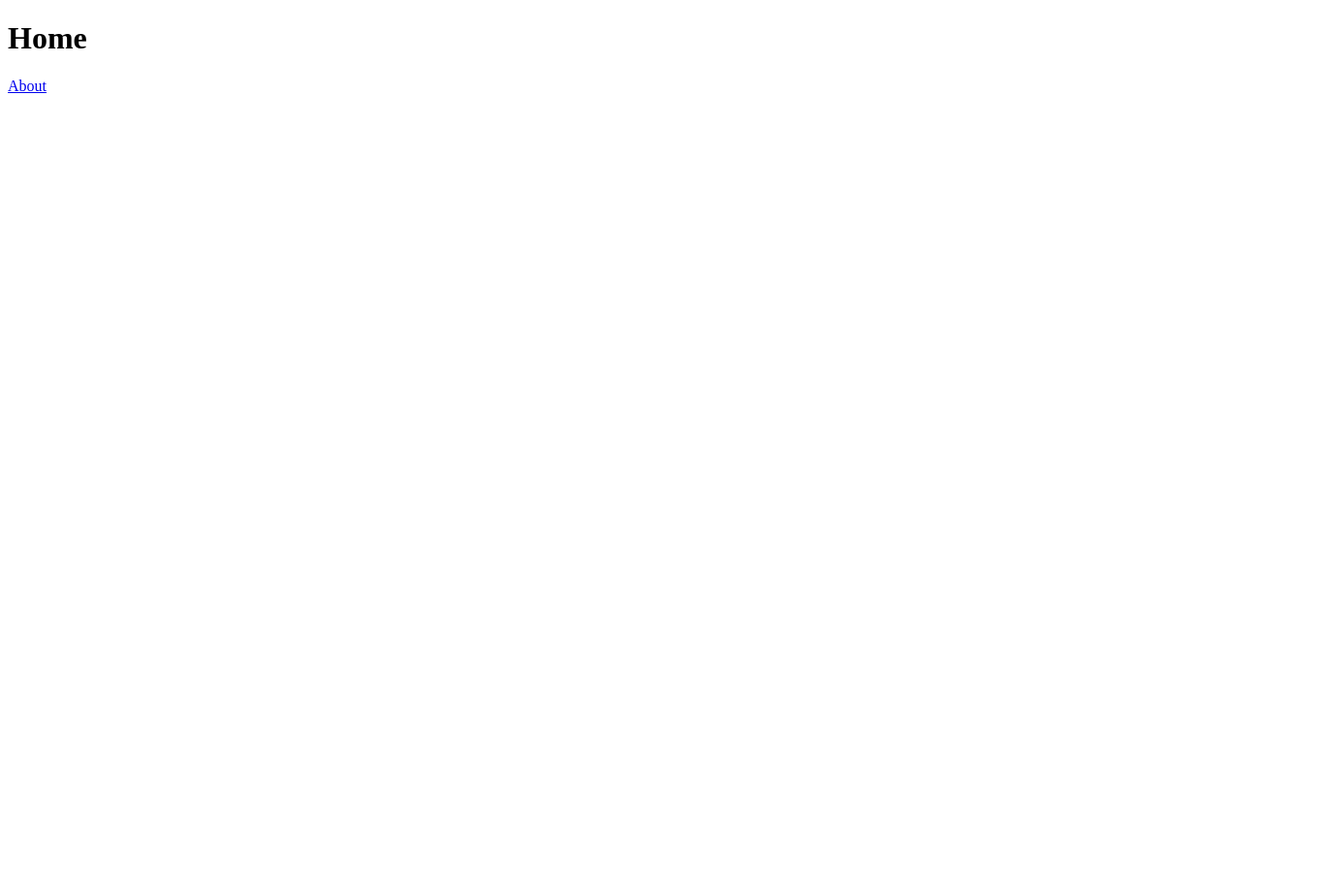
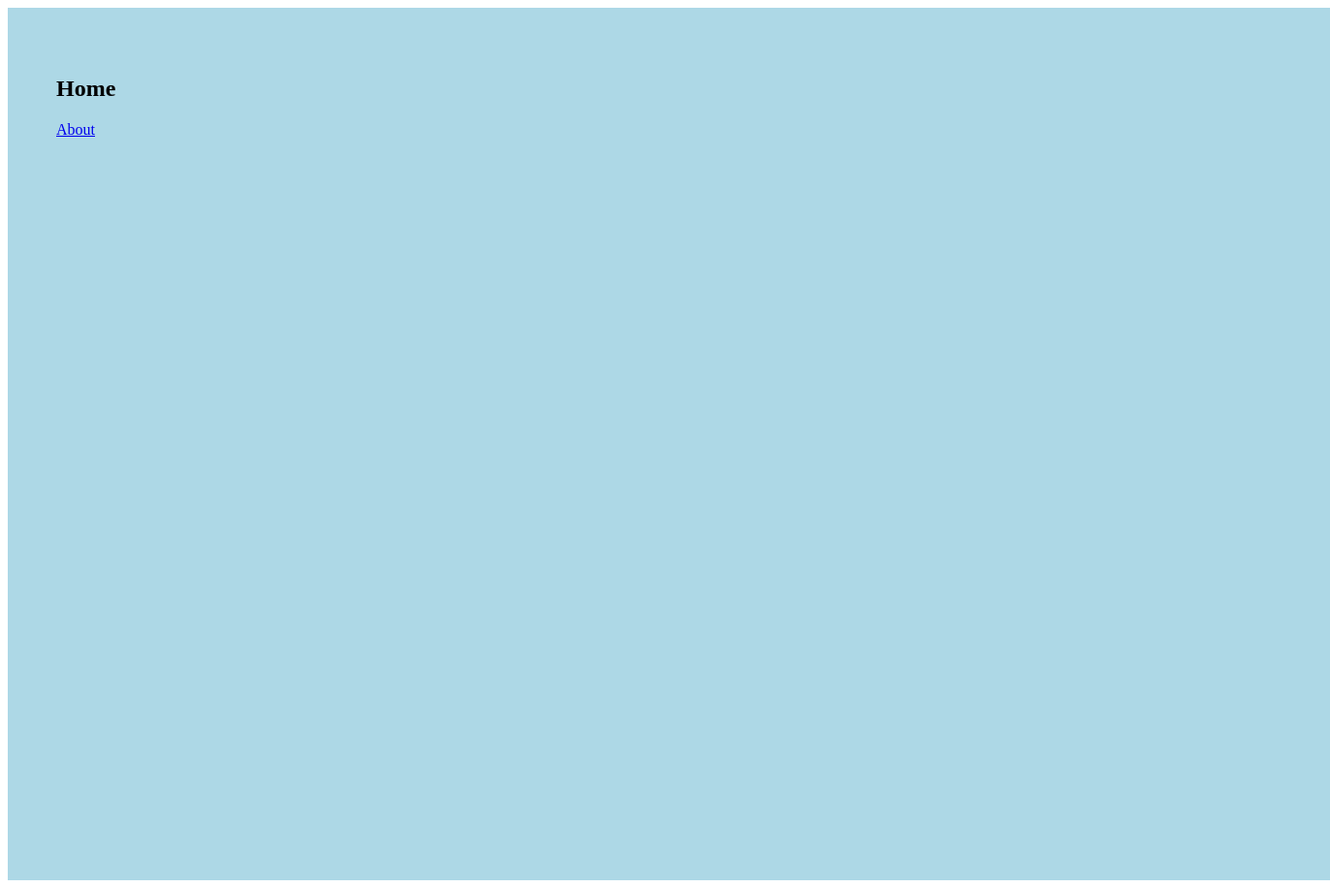
Before and after one commit to majsy/gatsby-test, a Gatsby site: page / in a window 1280 px wide. Shown: the whole page at 97% size, 1372 px wide, since content can reach past the window. Before the commit the page ends 800 px from the top, so only its background shows below. Built offline with nearby package versions, Linux system fonts and the light colour scheme; Gatsby itself is replaced by a stand-in of ours.

Commit message:
add layout components

```diff
--- a/src/components/container/Container.js
+++ b/src/components/container/Container.js
@@ -2,7 +2,7 @@ import React from "react";
 import styles from "./container.module.css";
 
 export default ({ children }) => (
-  <div className={styles.container}>
+  <section className={styles.container}>
     {children}
-  </div>
+  </section>
 );
--- a/src/components/container/container.module.css
+++ b/src/components/container/container.module.css
@@ -1,3 +1,6 @@
 .container {
   background-color: lightblue;
+  width: 100%;
+  height: 100vh;
+  padding: 50px;
 }
--- a/src/components/footer/footer.module.css
+++ b/src/components/footer/footer.module.css
@@ -1,7 +1,5 @@
 .container {
   height: 150px;
   width: 100%;
-  background-color: pink;
-  position: absolute;
-  bottom: 0;
+  background-color: darkblue;
 }
--- a/src/pages/index.js
+++ b/src/pages/index.js
@@ -7,8 +7,10 @@ const IndexPage = ({ children, data:{allDataJson} }) => {
   // console.log(">>>>", allDataJson)
   return (
   <main>
-    <h1>{allDataJson.edges[0].node.homePage.title}</h1>
-    <Link to="/about/">About</Link>
+    <Container>
+      <h1>{allDataJson.edges[0].node.homePage.title}</h1>
+      <Link to="/about/">About</Link>
+    </Container>
   </main>
   )
 };
```
